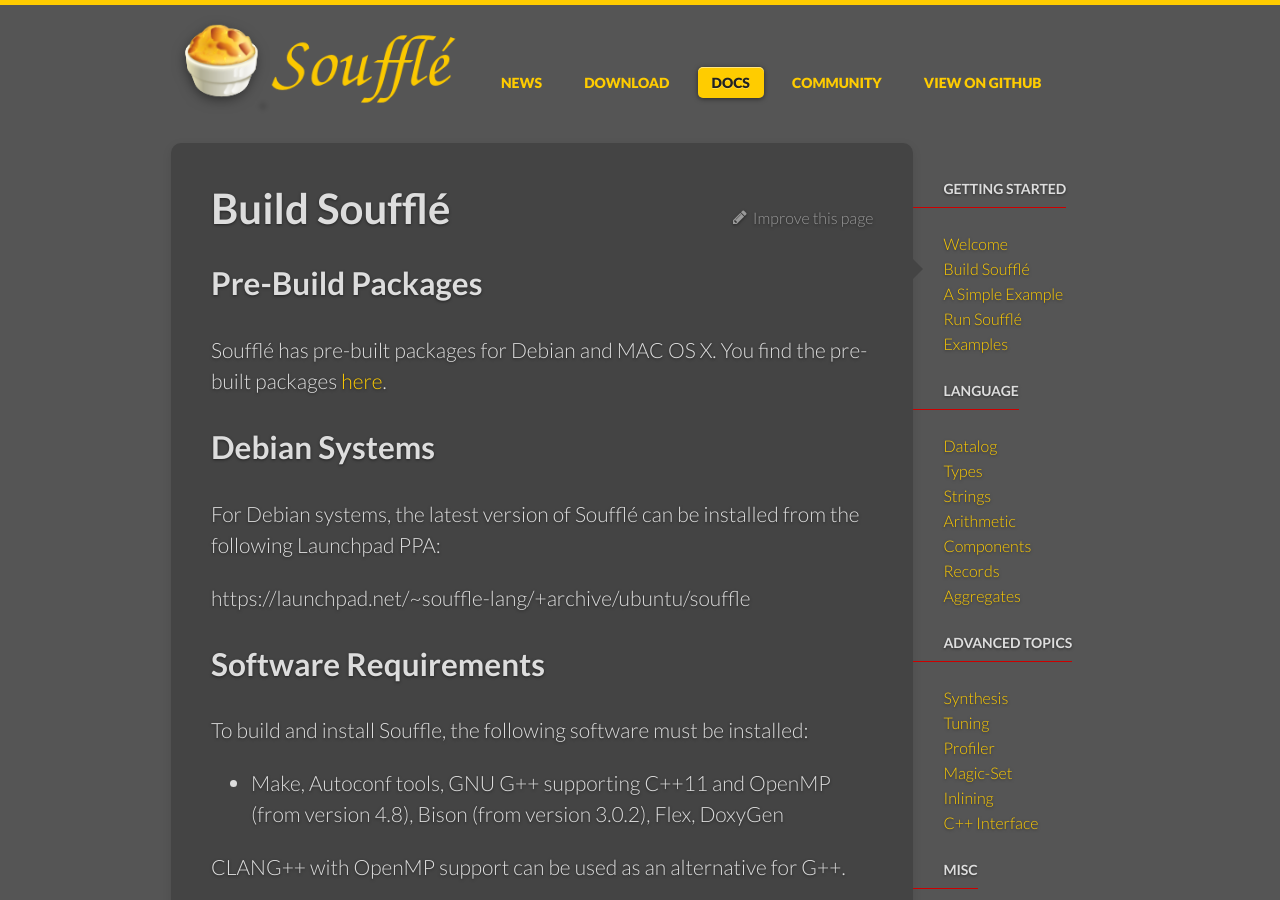
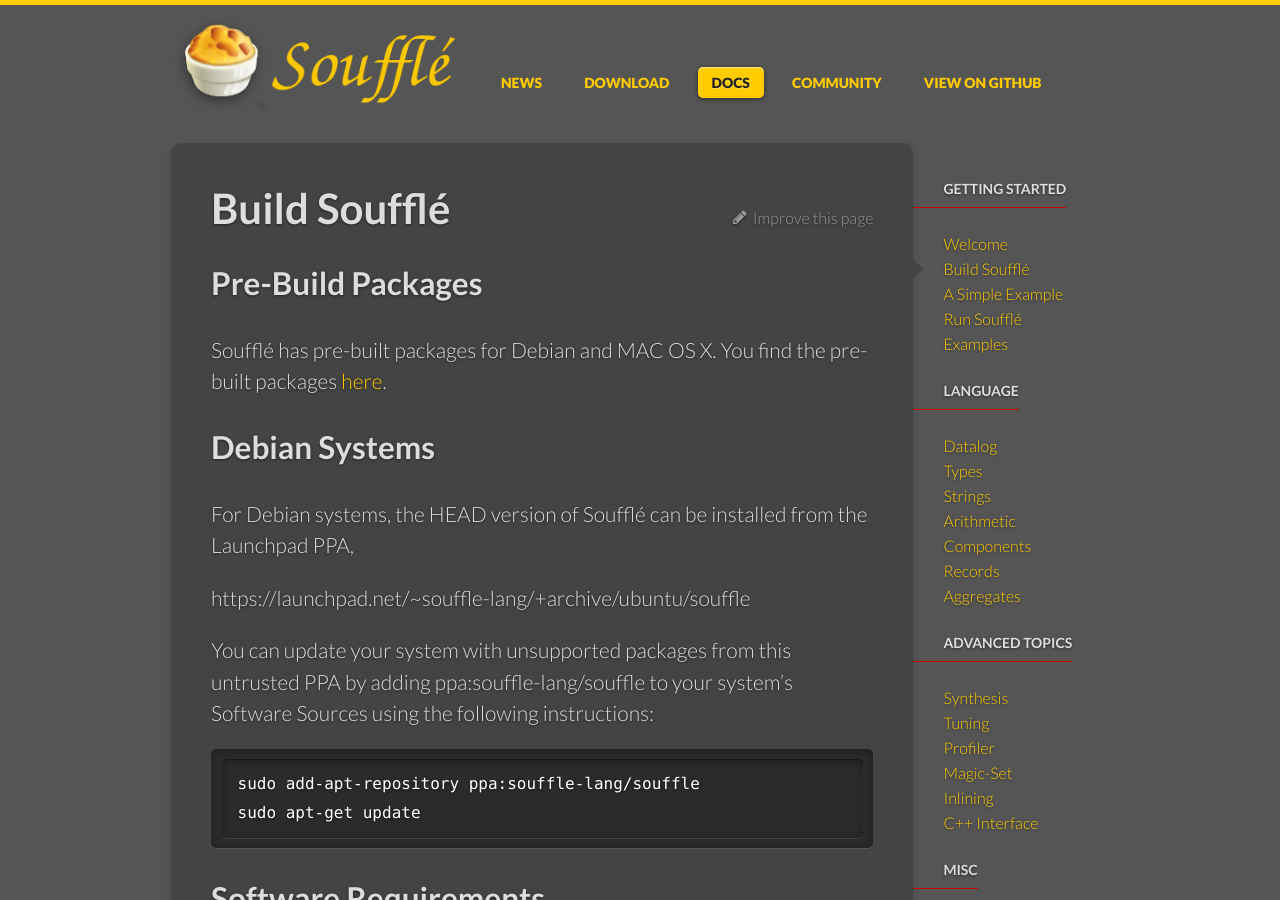
Before and after one commit to souffle-lang/souffle-lang.github.io, a Jekyll site: the page built from _docs/build.md, in a window 1280 px wide and 900 px high. Built offline with Jekyll 4.4.1, drawn with Linux system fonts in a browser that asks for light colours.

Commit message:
Installation instructions for Launchpad

````diff
--- a/_docs/build.md
+++ b/_docs/build.md
@@ -9,9 +9,17 @@ Soufflé has pre-built packages for Debian and MAC OS X. You find the pre-built
 
 ## Debian Systems
 
-For Debian systems, the latest version of Soufflé can be installed from the following Launchpad PPA:
+For Debian systems, the HEAD version of Soufflé can be installed from the Launchpad PPA,
 
 https://launchpad.net/~souffle-lang/+archive/ubuntu/souffle
+
+
+You can update your system with unsupported packages from this untrusted PPA by adding ppa:souffle-lang/souffle to your system's Software Sources using the following instructions:
+
+```
+sudo add-apt-repository ppa:souffle-lang/souffle
+sudo apt-get update
+```
 
 
 ## Software Requirements
````
